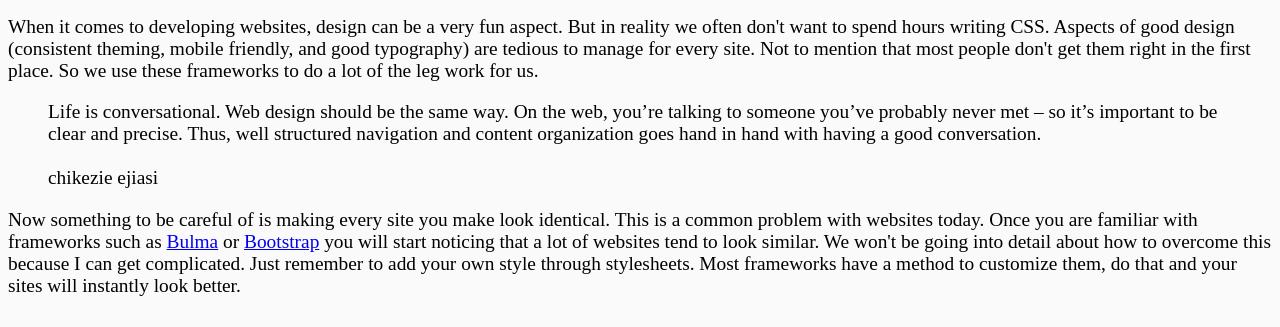
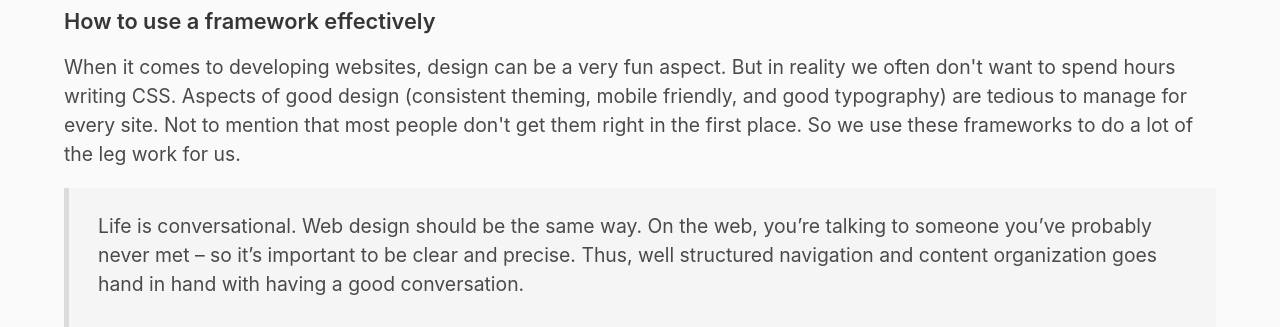
Before and after one commit to jdmar3-comp426/a02-rogeryu01, a website: page index.html in a window 1280 px wide. Shown: the part 295-622 px from the top of the page. Drawn offline with nearby package versions, Linux system fonts and the light colour scheme; a web font is replaced by a local one.

Commit message:
added index.html

```diff
--- a/index.html
+++ b/index.html
@@ -1,6 +1,7 @@
 <!DOCTYPE html>
 <html lang="en">
 <head>
+    <link rel="stylesheet" href="node_modules/bulma/css/bulma.css">
     <meta charset="UTF-8">
     <meta name="viewport" content="width=device-width, initial-scale=1">
     <link rel="stylesheet" href="custom_style.css">
--- a/package.json
+++ b/package.json
@@ -17,6 +17,7 @@
   },
   "homepage": "https://github.com/jdmar3-comp426/a02-rogeryu01#readme",
   "dependencies": {
-    "browser-sync": "^2.27.5"
+    "browser-sync": "^2.27.5",
+    "bulma": "^0.9.3"
   }
 }
```
Also changed, not shown: 1 other file.
